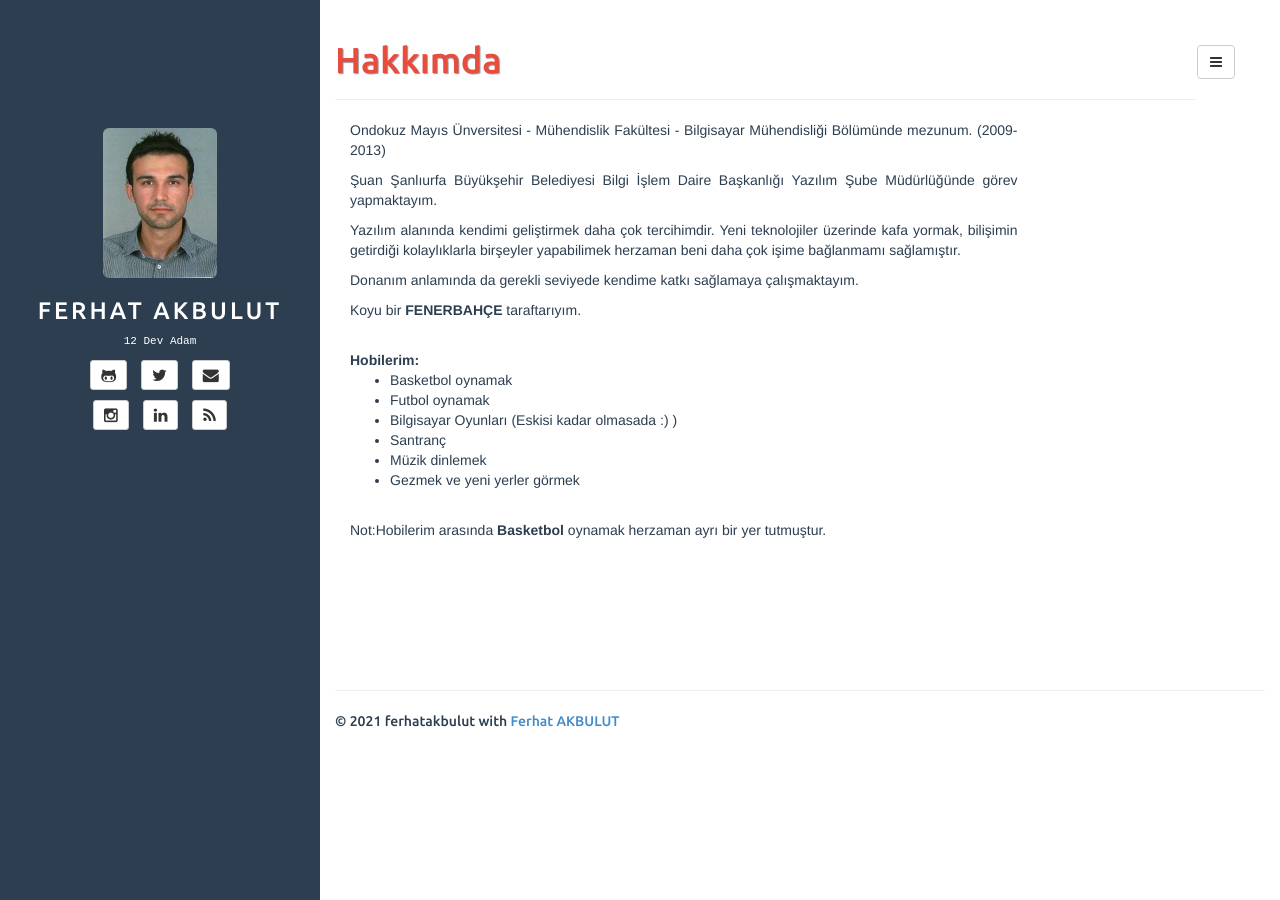
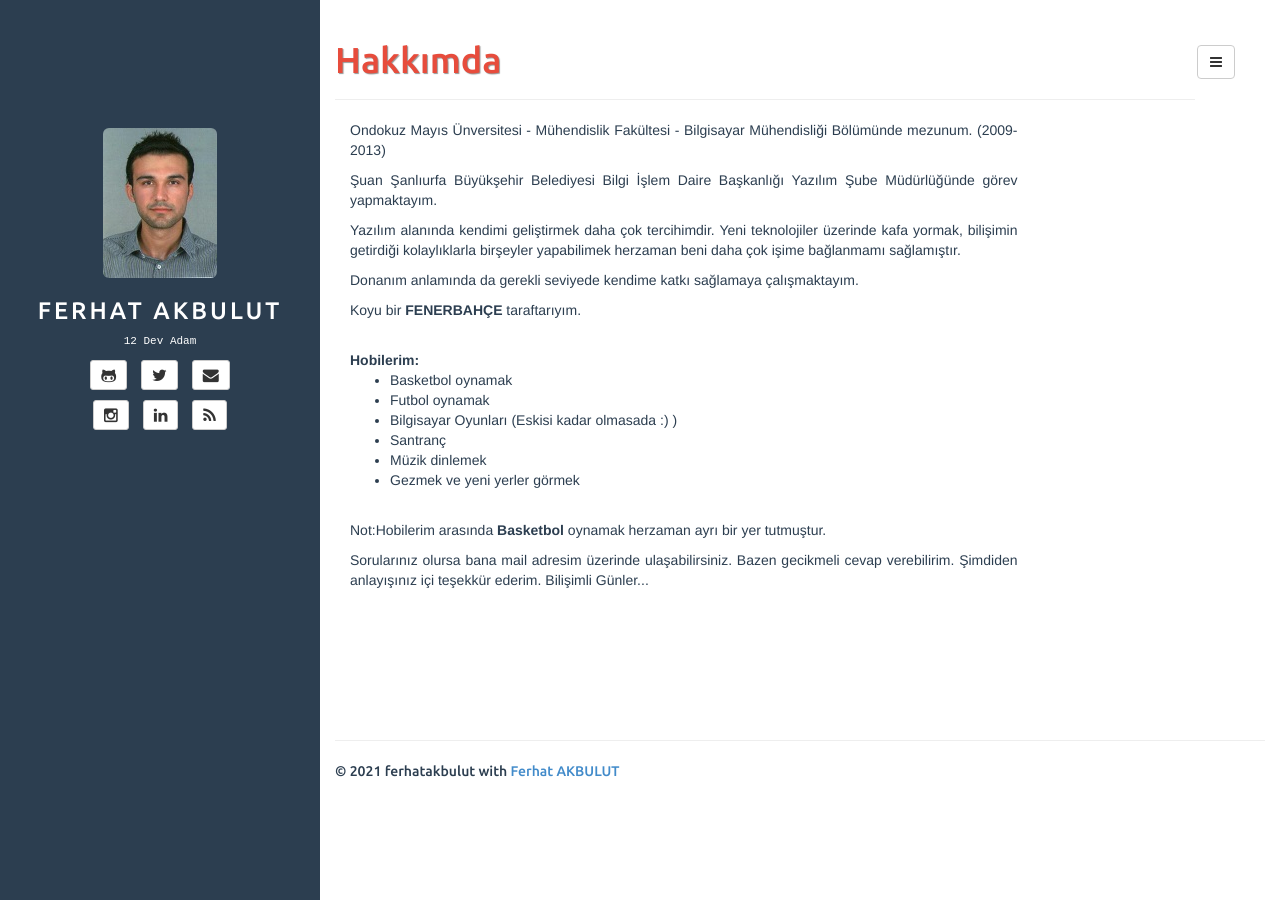
Before and after one commit to ferhatakbulut/ferhatakbulut.github.io, a Jekyll site: the page built from about.html, in a window 1280 px wide. Built offline with Jekyll 4.4.1, drawn with Linux system fonts in a browser that asks for light colours.

Commit message:
update about
mail adresi ekleme

```diff
--- a/about.html
+++ b/about.html
@@ -45,6 +45,12 @@ p {text-align: justify;}
 	<p>
 		Not:Hobilerim arasında <b>Basketbol</b> oynamak herzaman ayrı bir yer tutmuştur.
 	</p>
+
+	<p>
+	Sorularınız olursa bana mail adresim üzerinde ulaşabilirsiniz. Bazen gecikmeli cevap verebilirim.
+	Şimdiden anlayışınız içi teşekkür ederim.
+	Bilişimli Günler...
+	</p>
 </div>
 <br>
 <br>
```
